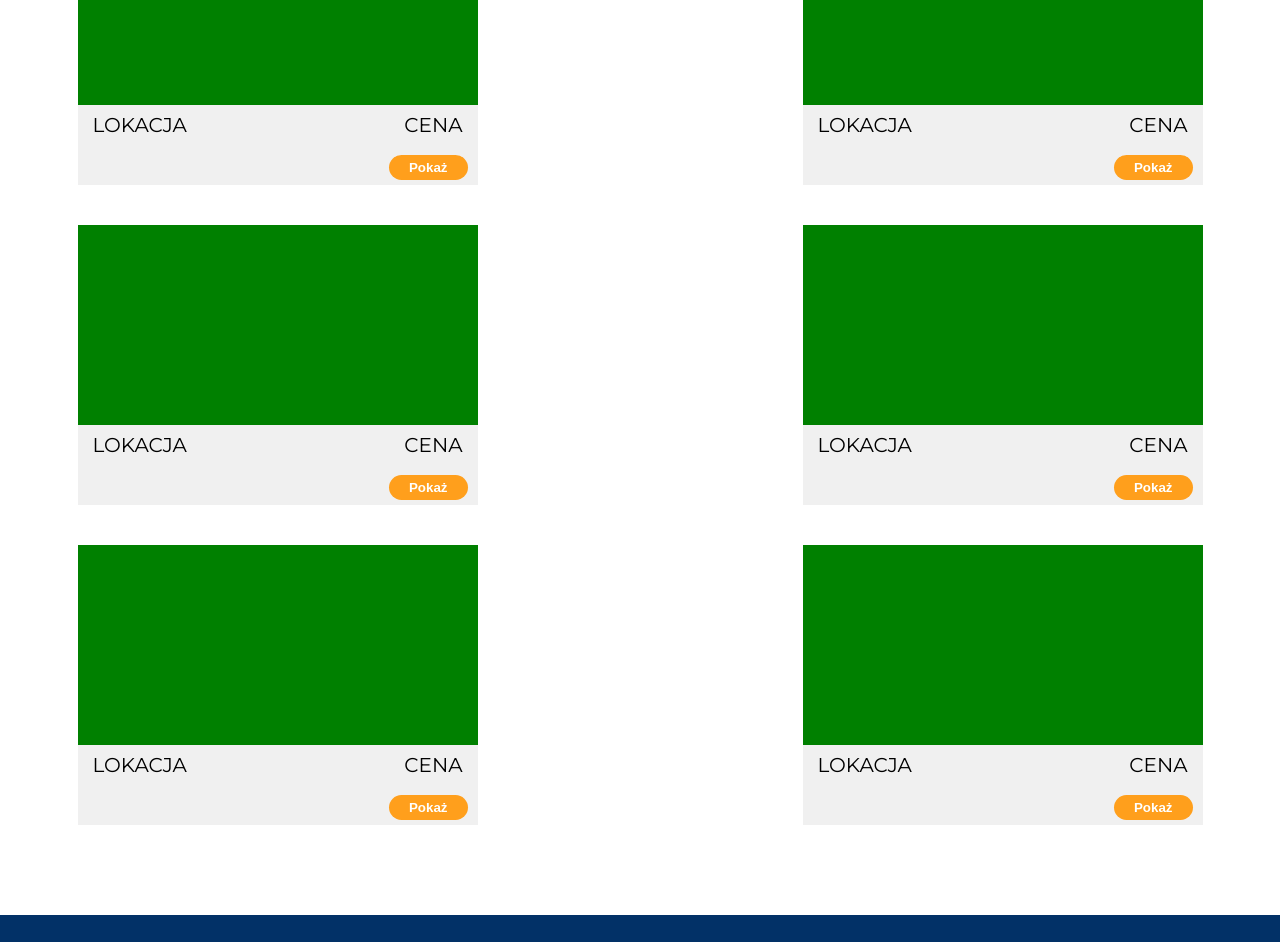
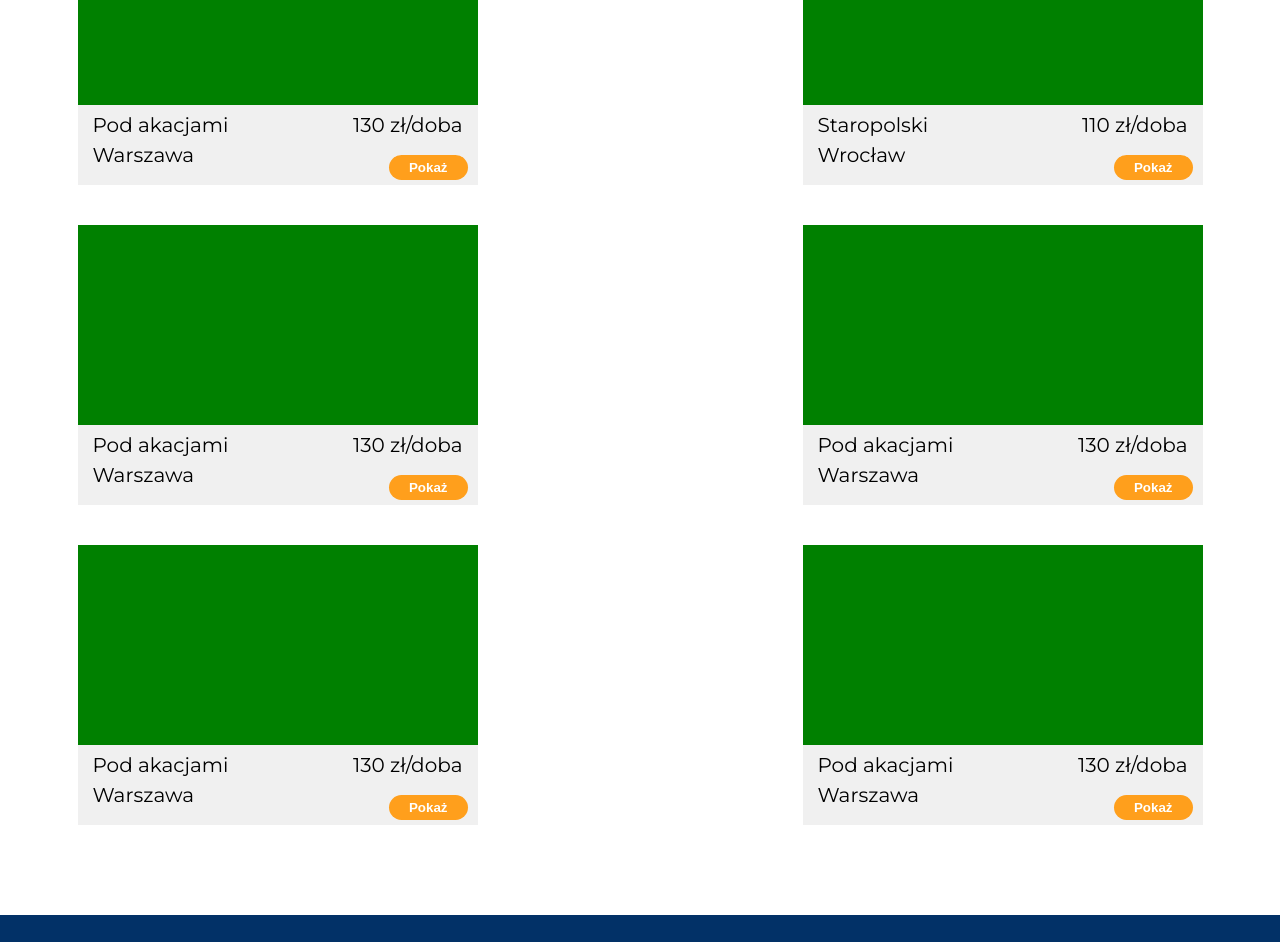
Before and after one commit to MrWhiteX/Hotels-App, a React (Create React App) app: page / in a window 1280 px wide. Shown: the part 860-1802 px from the top of the page. Built offline with nearby package versions, Linux system fonts and the light colour scheme.

Commit message:
completed searchbar logic

```diff
--- a/src/App.js
+++ b/src/App.js
@@ -1,4 +1,4 @@
-import React from "react";
+import React, { useState } from "react";
 import "./App.scss";
 import Header from "./components/Header/Header";
 import Menu from "./components/Menu/Menu";
@@ -6,16 +6,72 @@ import Jumbo from "./components/Jumbo/Jumbo";
 import Hotels from "./components/Hotels/Hotels";
 import Footer from "./components/Footer/Footer";
 
-function App() {
+const allHotels = [
+  {
+    id: 1,
+    name: "Pod akacjami",
+    city: "Warszawa",
+    price: "130 zł/doba",
+    image: "",
+  },
+  {
+    id: 2,
+    name: "Staropolski",
+    city: "Wrocław",
+    price: "110 zł/doba",
+    image: "",
+  },
+  {
+    id: 3,
+    name: "Pod akacjami",
+    city: "Warszawa",
+    price: "130 zł/doba",
+    image: "",
+  },
+  {
+    id: 4,
+    name: "Pod akacjami",
+    city: "Warszawa",
+    price: "130 zł/doba",
+    image: "",
+  },
+  {
+    id: 5,
+    name: "Pod akacjami",
+    city: "Warszawa",
+    price: "130 zł/doba",
+    image: "",
+  },
+  {
+    id: 6,
+    name: "Pod akacjami",
+    city: "Warszawa",
+    price: "130 zł/doba",
+    image: "",
+  },
+];
+
+const App = () => {
+  const [state, setState] = useState({
+    hotels: allHotels,
+  });
+
+  const searchHandler = (term) => {
+    console.log(`Szukam z app ${term}`);
+    const hotels = [...allHotels].filter((x) =>
+      x.name.toLowerCase().includes(term.toLowerCase())
+    );
+    setState({ hotels });
+  };
   return (
     <div className="App">
       <Header />
       <Menu />
-      <Jumbo />
-      <Hotels />
+      <Jumbo onSearch={(term) => searchHandler(term)} />
+      <Hotels hotels={state.hotels} />
       <Footer />
     </div>
   );
-}
+};
 
 export default App;
--- a/src/components/Hotel/Hotel.js
+++ b/src/components/Hotel/Hotel.js
@@ -1,71 +1,24 @@
 import React from "react";
 
-const Hotel = () => {
+const Hotel = ({ hotels }) => {
   return (
     <div className="col-12">
       <div className="hotels__wrapper">
-        <div className="single__hotel">
+        {hotels.map((hotel) => {
+          return (
+            <div className="single__hotel" key={hotel.id}>
               <div className="single__hotel--img"></div>
               <div className="single__hotel--description">
                 <div className="single__hotel--info">
-              <span>LOKACJA</span>
-              <span>CENA</span>
+                  <span>{hotel.name}</span>
+                  <span>{hotel.price}</span>
                 </div>
+                <span className="single__hotel--city">{hotel.city}</span>
                 <button>Pokaż</button>
               </div>
             </div>
-
-        <div className="single__hotel">
-          <div className="single__hotel--img"></div>
-          <div className="single__hotel--description">
-            <div className="single__hotel--info">
-              <span>LOKACJA</span>
-              <span>CENA</span>
-            </div>
-            <button>Pokaż</button>
-          </div>
-        </div>
-        <div className="single__hotel">
-          <div className="single__hotel--img"></div>
-          <div className="single__hotel--description">
-            <div className="single__hotel--info">
-              <span>LOKACJA</span>
-              <span>CENA</span>
-            </div>
-            <button>Pokaż</button>
-          </div>
-        </div>
-
-        <div className="single__hotel">
-          <div className="single__hotel--img"></div>
-          <div className="single__hotel--description">
-            <div className="single__hotel--info">
-              <span>LOKACJA</span>
-              <span>CENA</span>
-            </div>
-            <button>Pokaż</button>
-          </div>
-        </div>
-        <div className="single__hotel">
-          <div className="single__hotel--img"></div>
-          <div className="single__hotel--description">
-            <div className="single__hotel--info">
-              <span>LOKACJA</span>
-              <span>CENA</span>
-            </div>
-            <button>Pokaż</button>
-          </div>
-        </div>
-        <div className="single__hotel">
-          <div className="single__hotel--img"></div>
-          <div className="single__hotel--description">
-            <div className="single__hotel--info">
-              <span>LOKACJA</span>
-              <span>CENA</span>
-            </div>
-            <button>Pokaż</button>
-          </div>
-        </div>
+          );
+        })}
       </div>
     </div>
   );
--- a/src/components/Hotels/Hotels.js
+++ b/src/components/Hotels/Hotels.js
@@ -1,13 +1,14 @@
 import React from "react";
 import Hotel from "../Hotel/Hotel";
 
-const Hotels = () => {
+const Hotels = ({ hotels }) => {
   return (
     <>
       <section className="container hotels">
         <h1>Najlepsze oferty</h1>
         <span>Odkrywaj nowe miejsca i ciesz się życiem</span>
-        <Hotel />
+
+        <Hotel hotels={hotels} />
       </section>
     </>
   );
--- a/src/components/Jumbo/Jumbo.js
+++ b/src/components/Jumbo/Jumbo.js
@@ -1,11 +1,11 @@
 import React from "react";
 import Searchbar from "../Searchbar/Searchbar";
 
-const Jumbo = () => {
+const Jumbo = ({ onSearch }) => {
   return (
     <section className="jumbo">
       <div className="jumbo__bg">
-        <Searchbar />
+        <Searchbar onSearch={onSearch} />
       </div>
     </section>
   );
--- a/src/components/Searchbar/Searchbar.js
+++ b/src/components/Searchbar/Searchbar.js
@@ -1,16 +1,23 @@
 import React, { useState } from "react";
 
-const Searchbar = () => {
-  const [term, setTerm] = useState();
+const Searchbar = ({ onSearch }) => {
+  const [term, setTerm] = useState("");
   const searchHandler = () => {
-    console.log("szukaj");
+    onSearch(term);
   };
 
   return (
     <div className="searchbar">
       <h1>Pozwól nam zabrać Cię w</h1>
       <h2>najlepsze wymarzone miejsca!</h2>
-      <input type="text" placeholder="Szukaj..." required />
+      <input
+        value={term}
+        onKeyDown={(e) => e.key === "Enter" && onSearch(term)}
+        onChange={(e) => setTerm(e.target.value)}
+        type="text"
+        placeholder="Szukaj..."
+        required
+      />
       <button onClick={searchHandler}>Szukaj</button>
     </div>
   );
--- a/src/components/scss/_hotels.scss
+++ b/src/components/scss/_hotels.scss
@@ -74,4 +74,8 @@
     align-items: center;
     justify-content: space-between;
   }
+
+  &--city {
+    position: absolute;
+  }
 }
```
Lines whose indentation alone changed are shown as unchanged.
